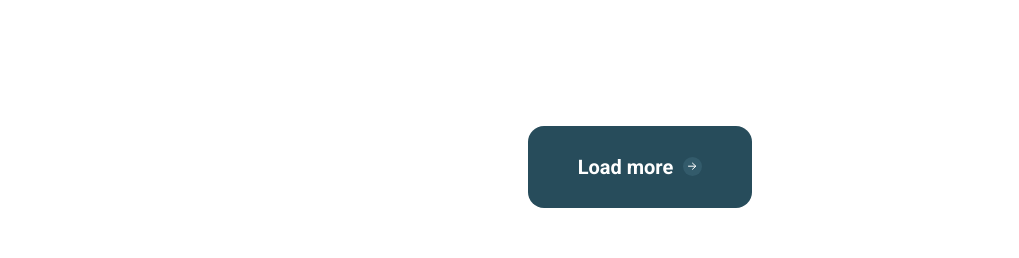
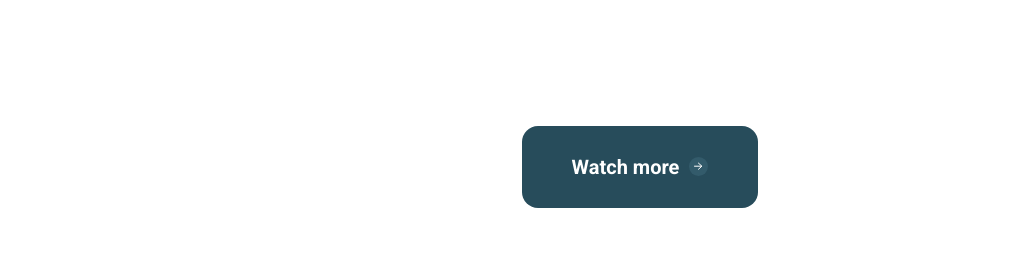
Before and after one commit to Anikonov-A/hillel_diploma_project, a React (Create React App) app: page / in a window 1280 px wide. Shown: the part 4900-5158 px from the top of the page, without its empty margins (0-1019 px from the left). Built offline with nearby package versions, Linux system fonts and the light colour scheme.

Commit message:
Changed button text

```diff
--- a/src/pages/HomePage/CategoriesSection/CategoriesSection.jsx
+++ b/src/pages/HomePage/CategoriesSection/CategoriesSection.jsx
@@ -62,7 +62,7 @@ function CategoriesSection () {
                             <ProductCard key={item.id} data={item} category={getCategoryName(item.id)} />
                         ))}
                     </div>
-                    <NavButton to="/products" text="Load more" className="upload-btn button green"></NavButton>
+                    <NavButton to="/products" text="Watch more" className="upload-btn button green"></NavButton>
                 </div>
             </div>
         </section>
```
